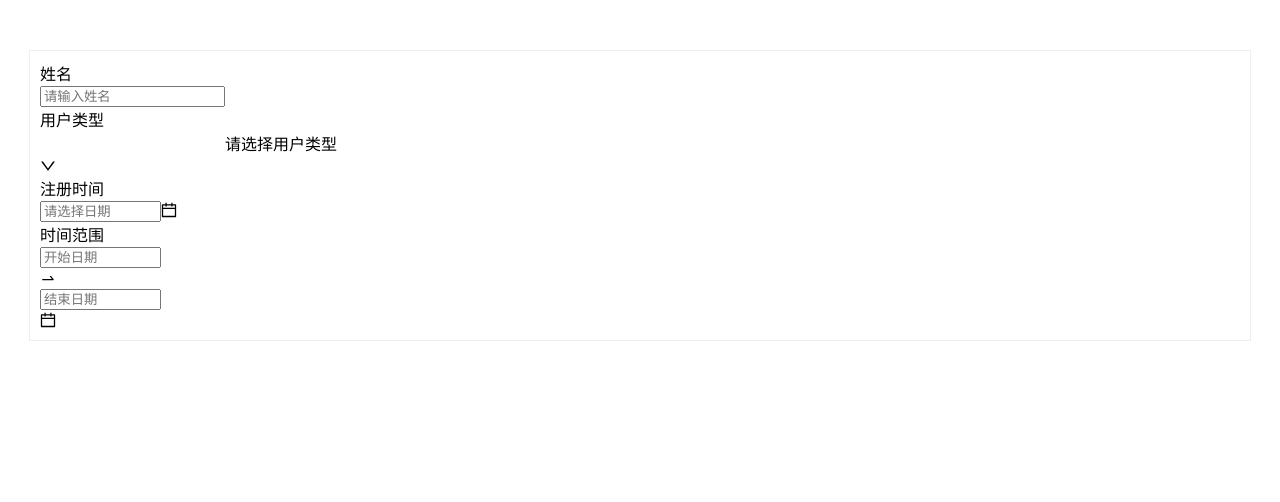
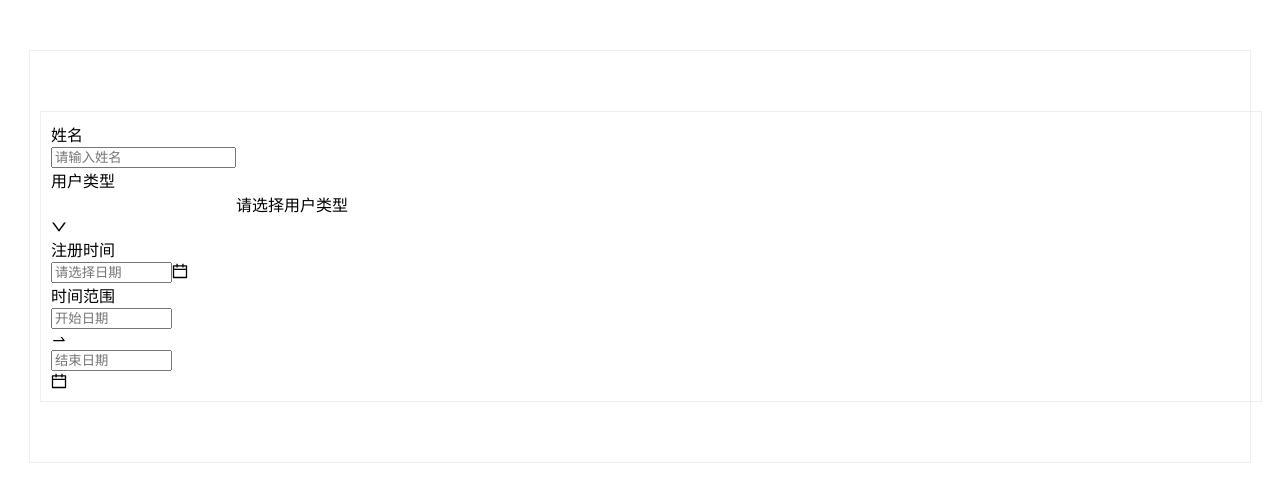
Before and after one commit to wanlijun/react-practice, a React (Vite) app: page / in a window 1280 px wide. Shown: the top 502 px of the page. Built offline with nearby package versions, Linux system fonts and the light colour scheme.

Commit message:
feat:添加路由

```diff
--- a/package.json
+++ b/package.json
@@ -14,6 +14,7 @@
     "pathval": "^1.1.1",
     "react": "^17.0.2",
     "react-dom": "^17.0.2",
+    "react-router-dom": "^6.2.1",
     "swr": "^1.1.2",
     "vite-plugin-importer": "^0.2.5"
   },
--- /dev/null
+++ b/src/components/PageLoading/index.tsx
@@ -0,0 +1,6 @@
+const PageLoading = () => {
+  return (
+    <div>page loading</div>
+  )
+}
+export default PageLoading;
--- /dev/null
+++ b/src/containers/App/App.tsx
@@ -0,0 +1,20 @@
+import { BrowserRouter as Router } from 'react-router-dom';
+import routes from 'src/route';
+import RenderRouter from './RenderRouter';
+import interceptors from '../../utils/interceptors';
+import '../../apis';
+import './App.css'
+interceptors();
+
+function App() {
+
+  return (
+    <div className="App">
+      <Router basename={'/'}>
+        <RenderRouter routes={routes} />
+      </Router>
+    </div>
+  )
+}
+
+export default App
--- /dev/null
+++ b/src/containers/App/RenderRouter/index.tsx
@@ -0,0 +1,30 @@
+import React, { Suspense } from 'react';
+import { Route, Routes } from 'react-router-dom';
+import { IRouteItem } from 'src/route';
+import PageLoading from 'src/components/PageLoading';
+
+interface IRenderRouter  {
+  routes: IRouteItem[]
+}
+type IRouteComp = React.ReactElement | null;
+const RenderRouter:　React.FC<IRenderRouter> = ({ routes }) => {
+    const workLoop = (data: IRouteItem[]) => {
+      const output: IRouteComp[] = [];
+      if (!data || data.length === 0) {
+        return null;
+      }
+      data.forEach((item, index) => {
+        const { element: Com, children, ...routeProps } = item;
+        output.push(<Route
+          key={`${item.path || 'route'}_${index}`}
+          {...routeProps}
+          element={<Suspense fallback={<PageLoading />}><Com /></Suspense>}
+        >
+          {children && workLoop(children)}
+        </Route>);
+      });
+      return output;
+    };
+    return (<Routes>{workLoop(routes)}</Routes>);
+}
+export default RenderRouter;
--- a/src/App.tsx
+++ b/src/containers/User/List/Filter/index.tsx
@@ -1,18 +1,9 @@
-import { useEffect, useState } from 'react';
 import BaseForm from 'src/components/BaseForm';
 import {
   IFormItem,
   FormItemType
 } from 'src/components/BaseForm/index.d';
-import logo from './logo.svg';
-import interceptors from './utils/interceptors';
-import './apis';
-import './App.css'
-
-import Login from './containers/login'
-interceptors();
-
-function App() {
+const Filter = () => {
   const formProps = {
     labelCol: { span: 8 },
     wrapperCol: { span: 16 },
@@ -98,5 +89,4 @@ function App() {
     </div>
   )
 }
-
-export default App
+export default Filter;
--- /dev/null
+++ b/src/containers/User/List/index.tsx
@@ -0,0 +1,5 @@
+import Filter from './Filter';
+const  UserList = () => {
+  return <div><Filter /></div>
+}
+export default UserList;
--- a/src/main.tsx
+++ b/src/main.tsx
@@ -4,7 +4,7 @@ import './index.css';
 import { ConfigProvider } from 'antd';
 import 'moment/dist/locale/zh-cn'
 import zhCN from 'antd/lib/locale/zh_CN';
-import App from './App';
+import App from './containers/App/App';
 ReactDOM.render(
   <React.StrictMode>
      <ConfigProvider locale={zhCN}>
--- /dev/null
+++ b/src/route/index.ts
@@ -0,0 +1,19 @@
+import React, { lazy } from 'react';
+
+type ILazy = typeof lazy;
+export interface IRouteItem {
+  path: string,
+  element: React.ComponentType,
+  children?: IRouteItem[]
+}
+const routes: IRouteItem[] = [
+  {
+    path: '/',
+    element: lazy(() => import('src/containers/User/List'))
+  },
+  {
+    path: '/login',
+    element: lazy(() => import('src/containers/Login'))
+  }
+]
+export default routes;
```
Also changed, not shown: src/containers/App/App.css (renamed from src/App.css), src/containers/Login/index.tsx (renamed from src/containers/login.tsx), 1 other file (tests, documents, lock files or other folders).
